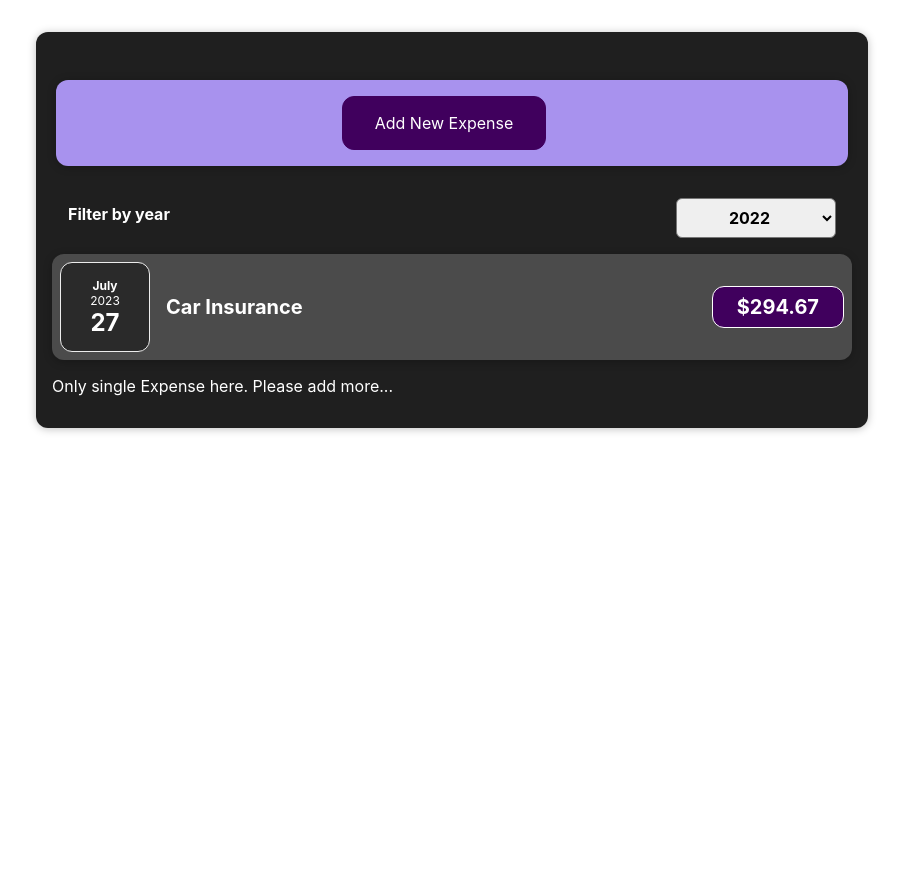
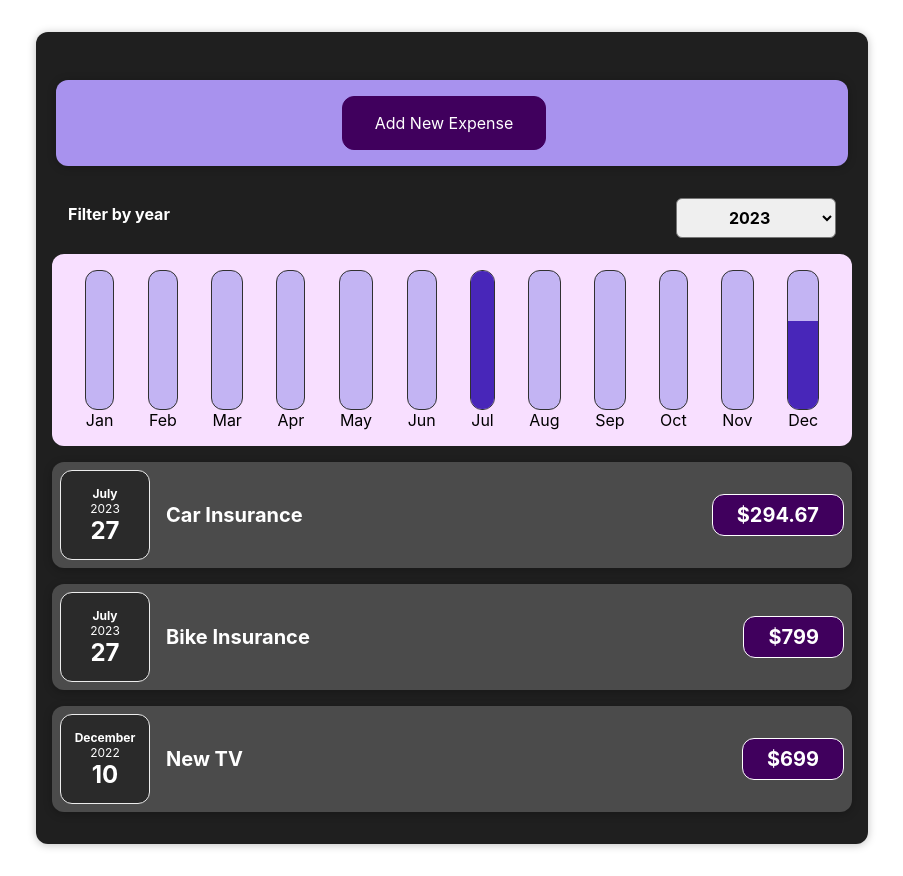
Before and after one commit to myrnd-vivek/expense-tracker-react, a React (Create React App) app: page / in a window 1280 px wide. Shown: the whole page, without its empty margins (188-1091 px from the left). Before the commit the page ends 800 px from the top, so only its background shows below. Built offline with nearby package versions, Linux system fonts and the light colour scheme.

Commit message:
Added Chart Component

```diff
--- a/src/App.js
+++ b/src/App.js
@@ -4,6 +4,7 @@
 import Card from './components/ui/Card';
 import NewExpense from './components/new-expense/NewExpense';
 import ExpenseFilter from './components/expenses/ExpenseFilter';
+import ExpenseChart from './components/expenses/ExpenseChart';
 
 const INTIAL_EXPENSE = [
   {
@@ -12,15 +13,27 @@
     expenseTitle: 'Car Insurance',
     expenseAmount: '294.67',
   },
+  {
+    id: Math.random().toString(),
+    expenseDate: new Date(),
+    expenseTitle: 'Bike Insurance',
+    expenseAmount: '799',
+  },
+  {
+    id: Math.random().toString(),
+    expenseDate: new Date("2022-12-10"),
+    expenseTitle: 'New TV',
+    expenseAmount: '699',
+  },
 ]
 
 const App = () => {
   const [expense,setExpense] = useState(INTIAL_EXPENSE);
-  const [filteredYear, setFilteredYear] = useState('2022');
+  const [filteredExpense,setFilteredExpense] = useState(INTIAL_EXPENSE);
+  const [filteredYear, setFilteredYear] = useState('2023');
   const [IsOpen, setIsOpen] = useState(false);
 
   const addExpenseHandler = (expense) => {
-    console.log(expense);
     setExpense((prevState) => {
       return [expense,...prevState]
     })
@@ -33,20 +46,21 @@
     const newExp = expense.filter((item) => {
       return item.expenseDate.getFullYear() ===  +selectedYear;
     })
-    setExpense(newExp);
+    setFilteredExpense(newExp);
 	}
 
   return (
     <Card className='expenses'>
       <NewExpense addExpenseHandler={addExpenseHandler} IsOpen={IsOpen} setIsOpen={setIsOpen}/>
 			<ExpenseFilter selected={filteredYear} dropDownChangeHandler={filterChangeHandler}/>
+      <ExpenseChart expenses={filteredExpense} />
       {
-        expense.map((item,index) => {
+        filteredExpense.map((item,index) => {
           return <ExpenseItems date={item.expenseDate} title={item.expenseTitle} amount={item.expenseAmount} key={index} />
         })
       }
-      {expense.length === 1 && <p style={{color:"white"}}>Only single Expense here. Please add more...</p>}
-      {expense.length === 0 && <p style={{color:"white"}}>No expense found...</p>}
+      {filteredExpense.length === 1 && <h2 style={{color:"white"}}>Only single Expense here. Please add more...</h2>}
+      {filteredExpense.length === 0 && <h2 style={{color:"white"}}>No expense found...</h2>}
     </Card>
   )
 }
--- /dev/null
+++ b/src/components/chart/Chart.js
@@ -0,0 +1,22 @@
+import React from "react";
+import ChartBar from "./ChartBar";
+import "./chart.css";
+
+const Chart = (props) => {
+	const dataPointValues = props.dataPoints.map(dataPoint => dataPoint.value);
+	const totalMax = Math.max(...dataPointValues)
+	return (
+		<div className="chart">
+			{props.dataPoints.map((dataPoint,index) => (
+				<ChartBar
+					key={index}
+					value={dataPoint.value}
+					maxValue={totalMax}
+					label={dataPoint.label}
+				/>
+			))}
+		</div>
+	);
+};
+
+export default Chart;
--- /dev/null
+++ b/src/components/chart/ChartBar.js
@@ -0,0 +1,21 @@
+import React from 'react';
+import "./chartbar.css";
+
+const ChartBar = props => {
+  console.log(props);
+  let barFillHeight  = '10%';
+
+  if(props.maxValue > 0) {
+    barFillHeight = Math.round((props.value / props.maxValue) * 100) + '%';
+  }
+  return (
+    <div className='chart-bar'>
+      <div className='chart-bar__inner'>
+        <div className='chart-bar__fill' style={{height: barFillHeight}}></div>
+      </div>
+      <div className='char-bar__label'>{props.label}</div>
+    </div>
+  )
+}
+
+export default ChartBar
--- /dev/null
+++ b/src/components/chart/chart.css
@@ -0,0 +1,9 @@
+.chart {
+  padding: 1rem;
+  border-radius: 12px;
+  background-color: #f8dfff;
+  text-align: center;
+  display: flex;
+  justify-content: space-around;
+  height: 10rem;
+}
--- /dev/null
+++ b/src/components/chart/chartbar.css
@@ -0,0 +1,30 @@
+.chart-bar {
+  height: 100%;
+  display: flex;
+  flex-direction: column;
+  align-items: center;
+}
+
+.chart-bar__inner {
+  height: 100%;
+  width: 100%;
+  border: 1px solid #313131;
+  border-radius: 12px;
+  background-color: #c3b4f3;
+  overflow: hidden;
+  display: flex;
+  flex-direction: column;
+  justify-content: flex-end;
+}
+
+.chart-bar__fill {
+  background-color: #4826b9;
+  width: 100%;
+  transition: all 0.3s ease-out;
+}
+
+.chart-bar__label {
+  font-weight: bold;
+  font-size: 0.5rem;
+  text-align: center;
+}
--- /dev/null
+++ b/src/components/expenses/ExpenseChart.js
@@ -0,0 +1,28 @@
+import React from 'react'
+import Chart from '../chart/Chart'
+
+const ExpenseChart = (props) => {
+  const chartDataPoints  = [
+    {label: 'Jan',value:0},
+    {label: 'Feb',value:0},
+    {label: 'Mar',value:0},
+    {label: 'Apr',value:0},
+    {label: 'May',value:0},
+    {label: 'Jun',value:0},
+    {label: 'Jul',value:0},
+    {label: 'Aug',value:0},
+    {label: 'Sep',value:0},
+    {label: 'Oct',value:0},
+    {label: 'Nov',value:0},
+    {label: 'Dec',value:0},
+  ];
+
+  for(const expense of props.expenses) {
+    const expenseMonth = expense.expenseDate.getMonth();
+    chartDataPoints[expenseMonth].value += parseFloat(expense.expenseAmount);
+  }
+
+  return <Chart dataPoints={chartDataPoints}/>
+}
+
+export default ExpenseChart
```
